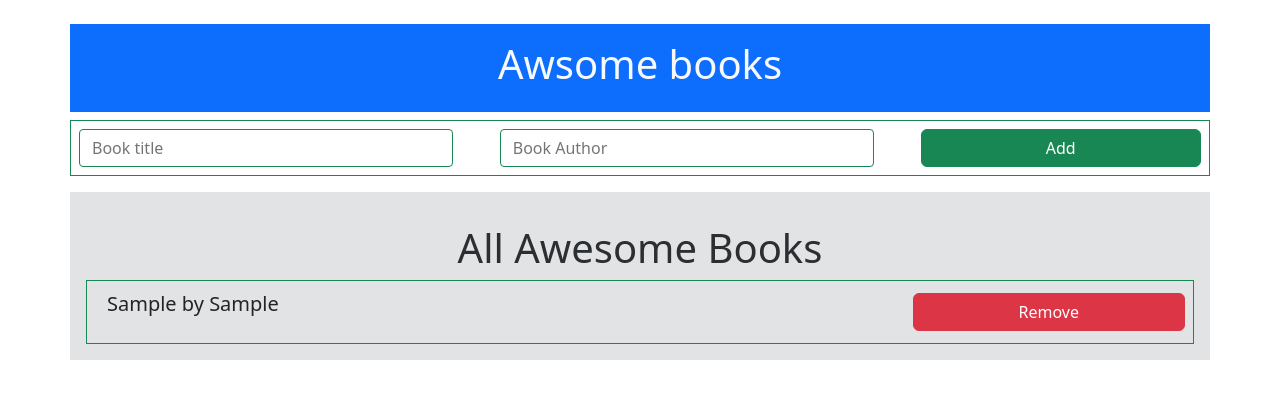
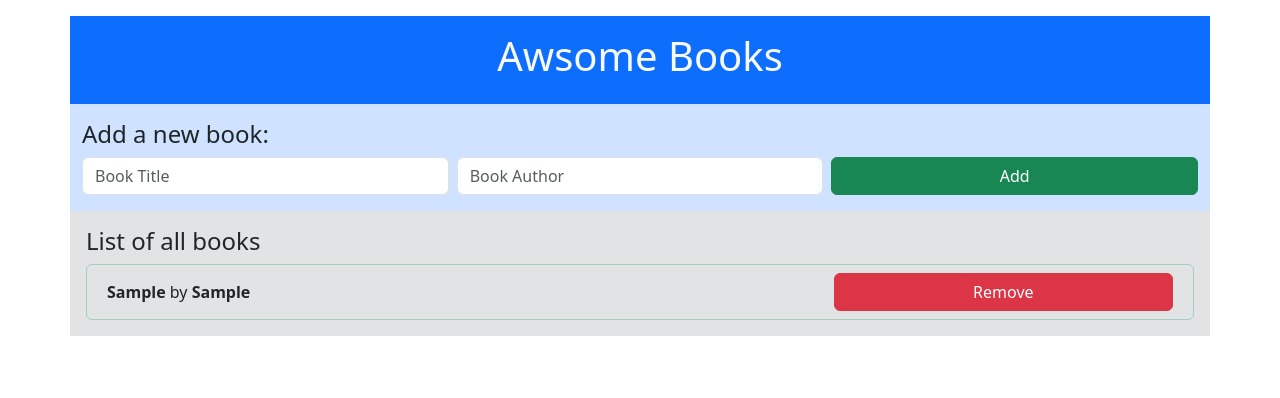
Before and after one commit to M-Anwar-Hussaini/Awesome-Library, a website: page index.html in a window 1280 px wide. Both pictures are taken after typing "Sample", "Sample" into the empty fields and a click on the button "Add". Drawn offline with Linux system fonts and the light colour scheme.

Commit message:
Modify files to have a better look and feel

```diff
--- a/index.html
+++ b/index.html
@@ -9,56 +9,62 @@
     <link rel="stylesheet" href="./css/bootstrap.min.css" />
     <link rel="stylesheet" href="./css/style.css" />
   </head>
-  <body>
-    <header class="header mt-md-2 mt-lg-4">
-      <div class="container bg-primary p-3">
-        <h1 class="h1 text-center text-light fs-1">Awsome books</h1>
-      </div>
+  <body class="p-0 p-sm-1 p-sm-1 p-md-2 p-lg-3">
+    <header class="header container bg-primary p-3">
+      <h1 class="h1 text-center text-light fs-1">Awsome Books</h1>
     </header>
     <main>
-      <form class="container">
-        <div class="row border border-success p-2 mt-2">
+      <section class="container pt-3 pb-3 bg-primary-subtle">
+        <form>
+          <h4 class="h4">Add a new book:</h4>
+          <div class="row row-cols-1 row-cols-sm-2 row-cols-md-3 g-2">
+            <div class="col">
               <input
                 required
                 type="text"
                 id="book-title"
-            placeholder="Book title"
-            class="col-12 col-md-5 col-lg-4 border border-success rounded-1 mb-2 mb-lg-0"
+                placeholder="Book Title"
+                class="form-control"
               />
+            </div>
+            <div class="col">
               <input
                 type="text"
                 required
                 id="book-author"
                 placeholder="Book Author"
-            class="col-12 col-md-5 ms-md-auto col-lg-4 border border-success rounded-1 mb-2 mb-lg-0"
+                class="form-control"
               />
-          <button
-            id="add-book"
-            class="col-12 col-lg-3 ms-lg-auto btn btn-success"
-          >
-            Add
-          </button>
+            </div>
+            <div class="col col-sm-12 col-md-4">
+              <button id="add-book" class="btn btn-success w-100">Add</button>
+            </div>
           </div>
         </form>
-      <!-- All books -->
-      <div class="container bg-secondary-subtle mt-3 p-3">
-        <h1 class="h1 text-secondary-emphasis text-center mt-3">
-          All Awesome Books
-        </h1>
+      </section>
+
+      <!------------------->
+      <!-- SECTION BOOK LIST -->
+      <!------------------->
+      <section class="container bg-secondary-subtle p-3">
+        <h2 class="h4">List of all books</h2>
+
         <!-- Container of all books -->
         <div class="container container--book">
-          <div
-            class="row mt-2 justify-content-between align-items-center p-2 border border-success"
-          >
-            <p class="book-title col-9 fs-5">
-              ${bookTitle.value} by ${bookAuthor.value}
+          <!--
+          <div class="row border border-success-subtle rounded-2 align-items-center p-2 fs-5 mt-2">
+            <div class="col col-12 col-md-8 mb-3 mb-md-0 text-center text-md-start">
+              <p class="book-title mb-0">
+                <strong>Book</strong> by <strong>Author</strong>
               </p>
-            <button class="btn btn-danger col-3 btn--remove-book" onclick="">
-              Remove
-            </button>
+            </div>
+            <div class="col col-12 col-md-4">
+              <button class="btn btn-danger w-100 fs-5">Remove</button>
             </div>
           </div>
+          -->
         </div>
+      </section>
     </main>
     <script src="./js/script.js"></script>
   </body>
--- a/js/script.js
+++ b/js/script.js
@@ -36,17 +36,16 @@ function showAllBooks() {
     const book = document.createElement('div');
     // eslint-disable-next-line prefer-destructuring
     book.id = item[0];
+    book.className = 'row border border-success-subtle rounded-2 align-items-center p-2 mt-2';
     book.innerHTML = `
-    <div
-      class="row mt-2 justify-content-between align-items-center p-2 border border-success"
-    >
-      <p class="book-title col-9 fs-5">
-        ${item[0]} by ${item[1]}
-      </p>
-      <button class="btn btn-danger col-3 btn--remove-book" data-booktitle="${item[0]}" onclick="removeBook(event)">
-        Remove
-      </button>
-    </div>
+      <div class="col col-12 col-md-8 mb-3 mb-md-0 text-center text-md-start">
+        <p class="book-title mb-0">
+          <strong>${item[0]}</strong> by <strong>${item[1]}</strong>
+        </p>
+      </div>
+      <div class="col col-12 col-md-4">
+        <button class="btn btn-danger w-100" data-booktitle="${item[0]}" onclick="removeBook(event)">Remove</button>
+      </div>
   `;
     bookContainer.append(book);
   });
```
Also changed, not shown: js/classes.js (added). Lines whose indentation alone changed are shown as unchanged.
